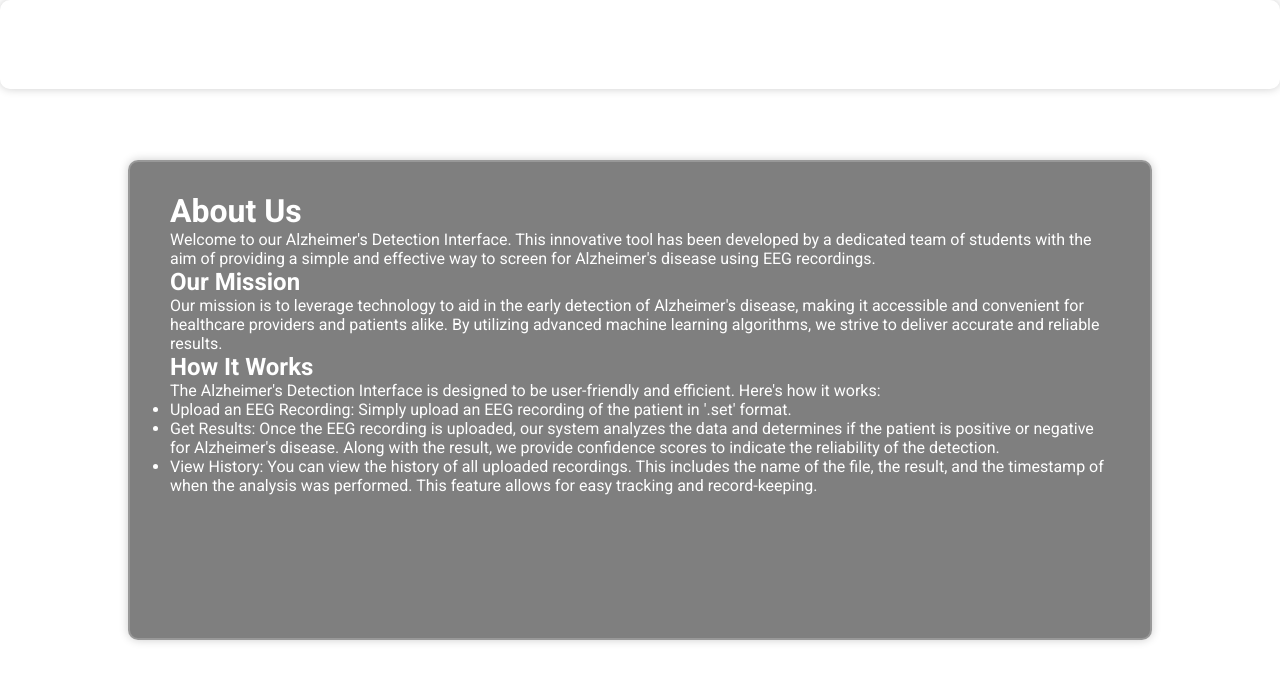
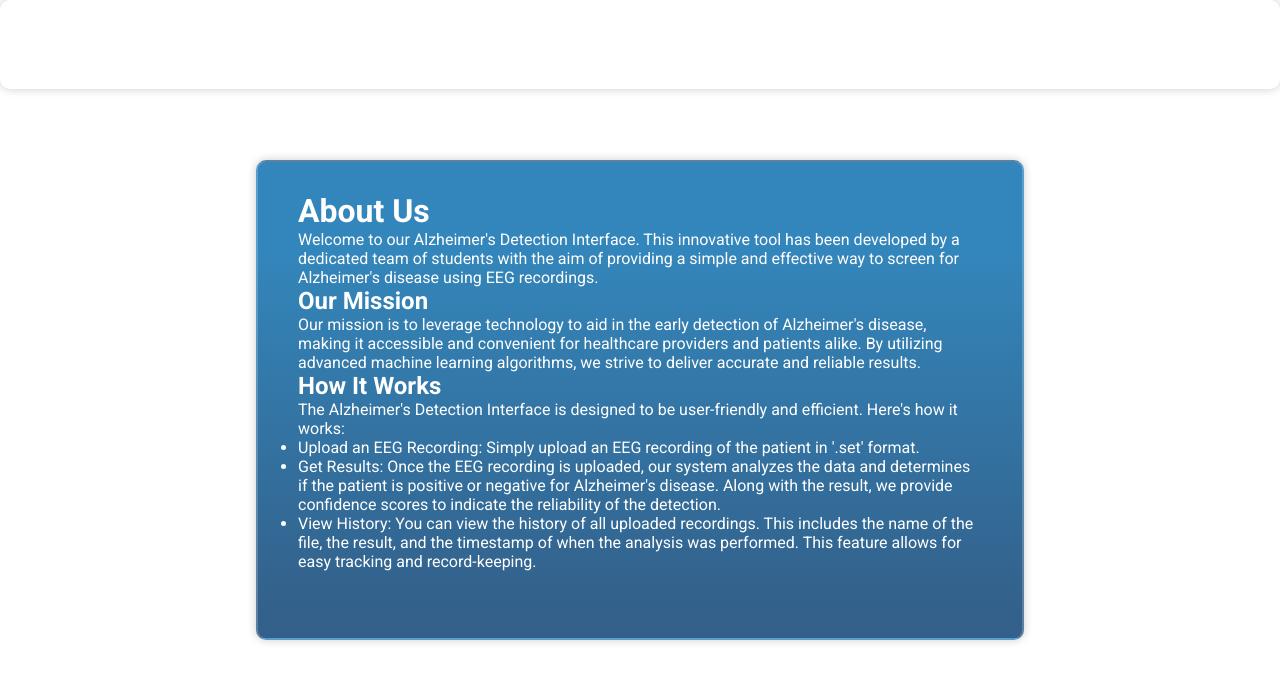
Before and after one commit to PranavManurkar/Siddhi, a React (Create React App) app in the folder SIDDHI-Login-main/: page /about in a window 1280 px wide. Shown: the top 682 px of the page. Built offline with nearby package versions, Linux system fonts and the light colour scheme.

Commit message:
Update About.css

```diff
--- a/SIDDHI-Login-main/src/components/About/About.css
+++ b/SIDDHI-Login-main/src/components/About/About.css
@@ -1,12 +1,13 @@
 .wrapperf {
-    background: rgba(0, 0, 0, 0.5);
+    background: rgb(0,57,109);
+    background: linear-gradient(0deg, rgba(0,57,109,0.8) 6%, rgba(0,104,171,0.8) 82%);
     border: 2px solid rgba(255, 255, 255, .2);
     backdrop-filter: blur(60px);
     box-shadow: 0 0 10px rgba(0, 0, 0, .2);
     color: #fff;
     border-radius: 10px;
     padding: 30px 40px;
-    width: 80vw;
+    width: 60vw;
     height: 60vh;
 }
 
```
